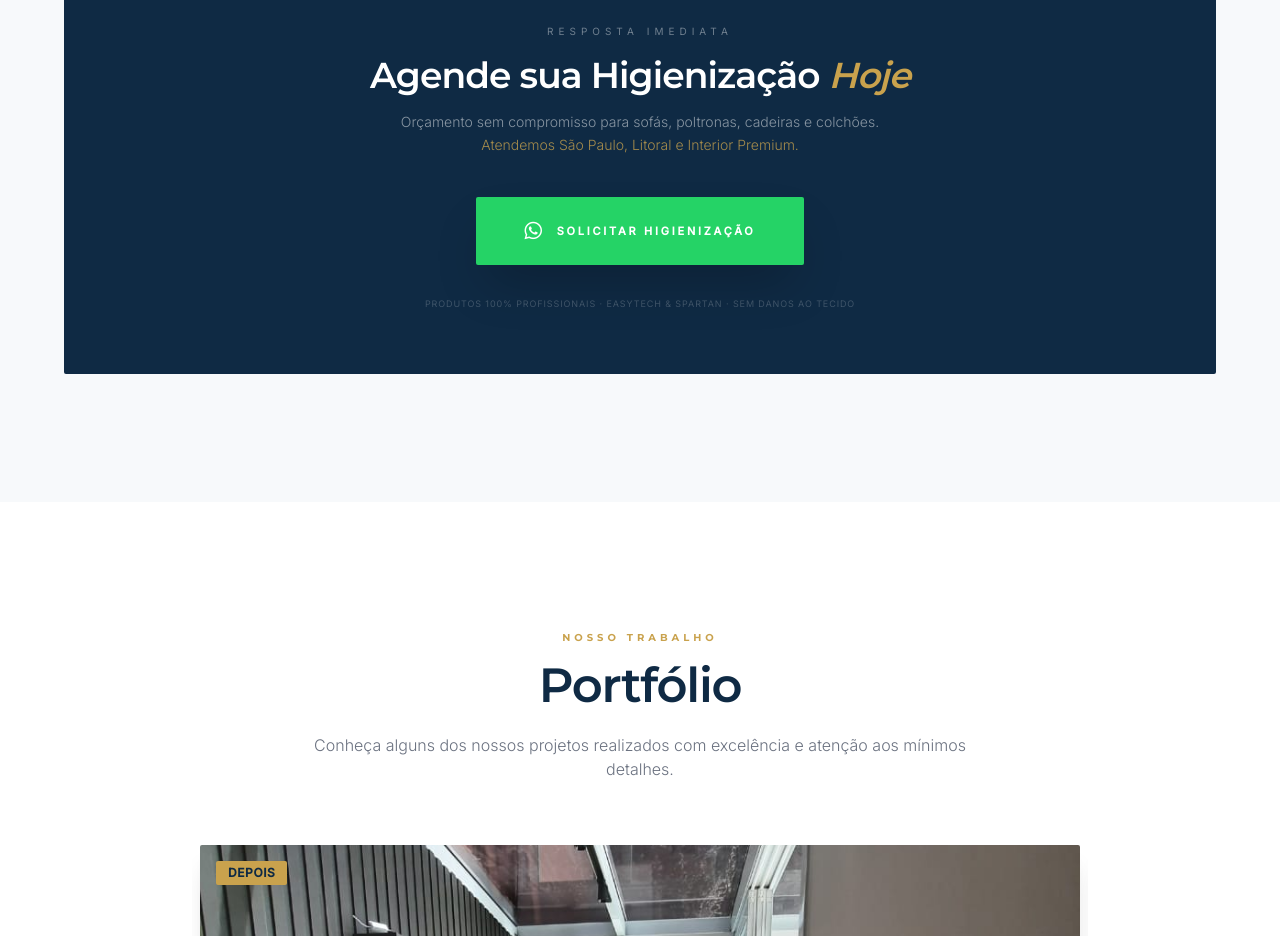
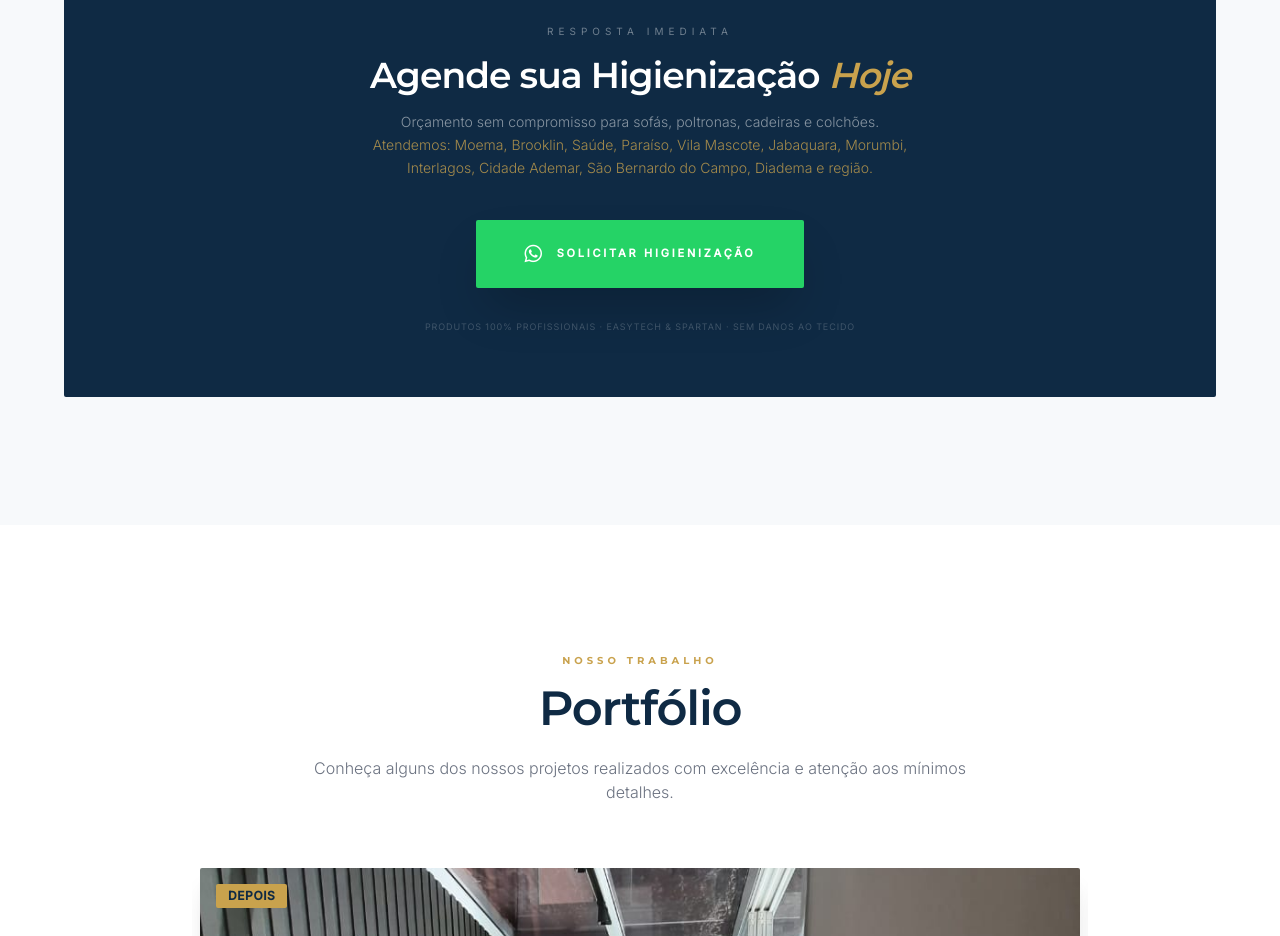
Before and after one commit to JoaoVieiraM/Limpeza-Gourmet, a React (Vite) app: page / in a window 1280 px wide. Shown: the part 4200-5136 px from the top of the page. Built offline with nearby package versions, Linux system fonts and the light colour scheme.

Commit message:
bairros estofados

```diff
--- a/App.tsx
+++ b/App.tsx
@@ -462,7 +462,7 @@ const EstofadosSection: React.FC = () => {
           </h3>
           <p className="text-white/50 font-light mb-10 max-w-xl mx-auto text-sm leading-relaxed">
             Orçamento sem compromisso para sofás, poltronas, cadeiras e colchões.<br />
-            <span className="text-brandGold/80">Atendemos São Paulo, Litoral e Interior Premium.</span>
+            <span className="text-brandGold/80">Atendemos: Moema, Brooklin, Saúde, Paraíso, Vila Mascote, Jabaquara, Morumbi, Interlagos, Cidade Ademar, São Bernardo do Campo, Diadema e região.</span>
           </p>
           <a
             href="https://wa.me/5511917477832?text=Olá!%20Gostaria%20de%20solicitar%20um%20orçamento%20para%20higienização%20de%20estofados."
--- a/index.html
+++ b/index.html
@@ -68,17 +68,26 @@
               "name": "São Paulo",
               "sameAs": "https://www.wikidata.org/wiki/Q174"
             },
+            { "@type": "Place", "name": "Moema" },
+            { "@type": "Place", "name": "Brooklin" },
+            { "@type": "Place", "name": "Saúde" },
+            { "@type": "Place", "name": "Paraíso" },
+            { "@type": "Place", "name": "Vila Mascote" },
+            { "@type": "Place", "name": "Jabaquara" },
+            { "@type": "Place", "name": "Morumbi" },
+            { "@type": "Place", "name": "Interlagos" },
+            { "@type": "Place", "name": "Cidade Ademar" },
+            {
+              "@type": "City",
+              "name": "São Bernardo do Campo"
+            },
+            {
+              "@type": "City",
+              "name": "Diadema"
+            },
             {
               "@type": "AdministrativeArea",
               "name": "Grande São Paulo"
-            },
-            {
-              "@type": "AdministrativeArea",
-              "name": "Litoral de São Paulo"
-            },
-            {
-              "@type": "AdministrativeArea",
-              "name": "Interior de São Paulo"
             }
           ],
           "hasOfferCatalog": {
```
